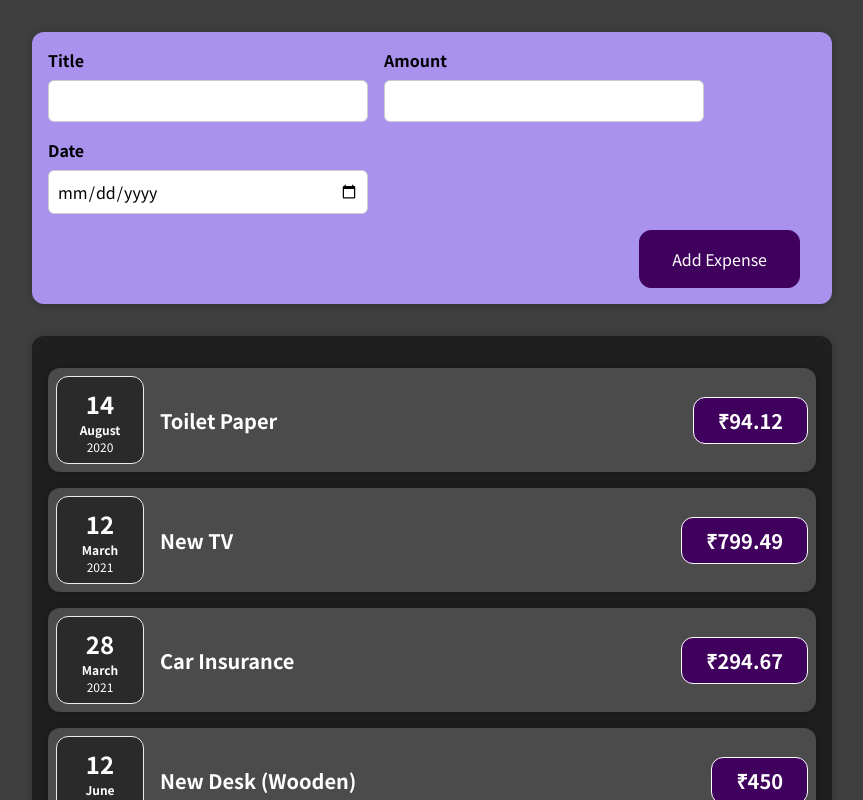
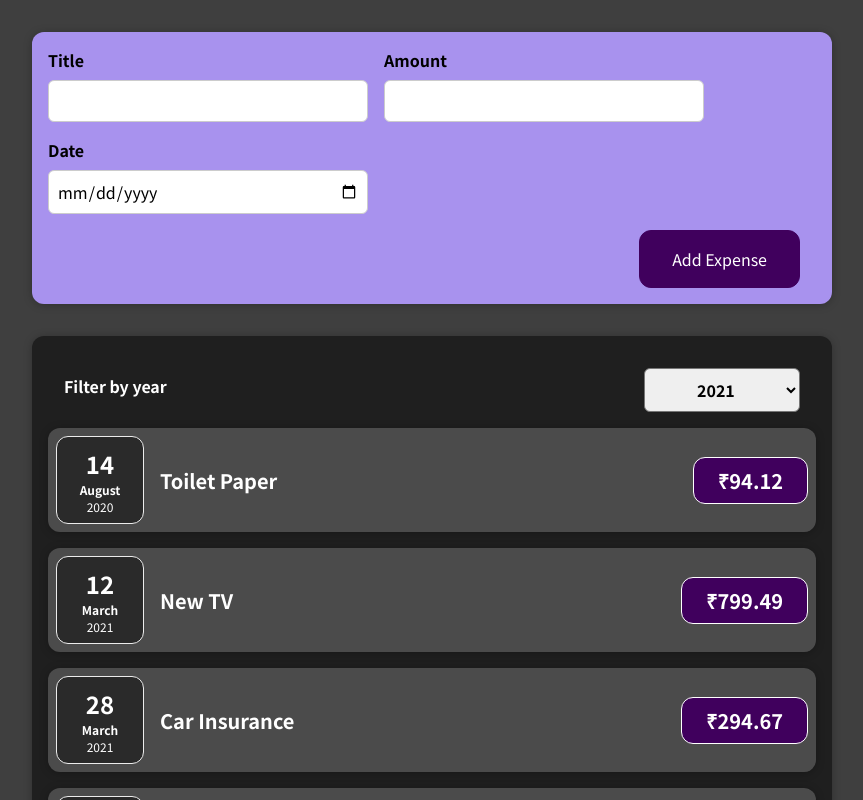
Before and after one commit to RRSR/react-complete-guide, a React (Create React App) app: page / in a window 1280 px wide. Shown: the top 800 px of the page, without its empty margins (208-1071 px from the left). Built offline with nearby package versions, Linux system fonts and the light colour scheme.

Commit message:
Added an ExpenseFilter to select an year.
Signed-off-by: Raj Rajeshwar Singh <rrsr1312@gmail.com>

```diff
--- a/src/components/Expenses/Expenses.jsx
+++ b/src/components/Expenses/Expenses.jsx
@@ -1,17 +1,26 @@
-import React from "react";
+import React, {useState} from "react";
 import './Expenses.css'
 import ExpenseItem from "./ExpenseItem";
 import Card from "../UI/Card";
+import ExpensesFilter from "./ExpensesFilter";
 
 const Expenses = props => {
     const expenses = props.expenses;
+    const [filteredYear, setFilteredYear] = useState('2021');
+    const onSelection = (selectedYear) => {
+        setFilteredYear(selectedYear);
+    }
     return (
+        <div>
             <Card className="expenses">
+                <ExpensesFilter onSelection={onSelection} selected={filteredYear}/>
                 <ExpenseItem date={expenses[0].date} title={expenses[0].title} amount={expenses[0].amount}/>
                 <ExpenseItem date={expenses[1].date} title={expenses[1].title} amount={expenses[1].amount}/>
                 <ExpenseItem date={expenses[2].date} title={expenses[2].title} amount={expenses[2].amount}/>
                 <ExpenseItem date={expenses[3].date} title={expenses[3].title} amount={expenses[3].amount}/>
             </Card>
+        </div>
+
     );
 }
 
--- /dev/null
+++ b/src/components/Expenses/ExpensesFilter.css
@@ -0,0 +1,24 @@
+.expenses-filter {
+    color: white;
+    padding: 0 1rem;
+}
+
+.expenses-filter__control {
+    display: flex;
+    width: 100%;
+    align-items: center;
+    justify-content: space-between;
+    margin: 1rem 0;
+}
+
+.expenses-filter label {
+    font-weight: bold;
+    margin-bottom: 0.5rem;
+}
+
+.expenses-filter select {
+    font: inherit;
+    padding: 0.5rem 3rem;
+    font-weight: bold;
+    border-radius: 6px;
+}
--- /dev/null
+++ b/src/components/Expenses/ExpensesFilter.jsx
@@ -0,0 +1,25 @@
+import React from 'react';
+import './ExpensesFilter.css'
+
+const ExpensesFilter = (props) => {
+
+    const onSelectYear = (event) => {
+        props.onSelection(event.target.value);
+    }
+
+    return (
+        <div className="expenses-filter">
+            <div className="expenses-filter__control">
+                <label>Filter by year</label>
+                <select value={props.selected} onChange={onSelectYear}>
+                    <option value="2022">2022</option>
+                    <option value="2021">2021</option>
+                    <option value="2020">2020</option>
+                    <option value="2019">2019</option>
+                </select>
+            </div>
+        </div>
+    );
+}
+
+export default ExpensesFilter;
```
Lines whose indentation alone changed are shown as unchanged.
